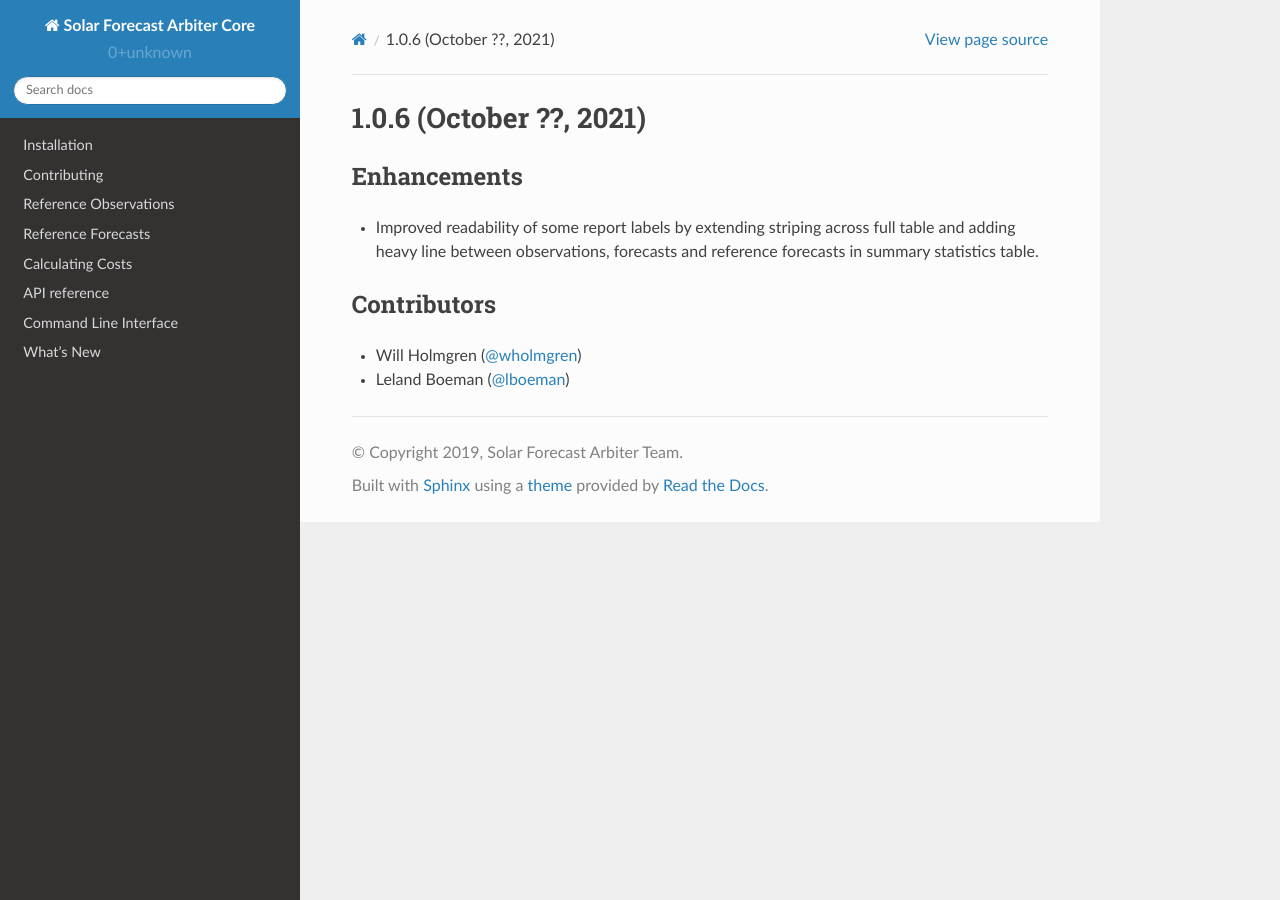
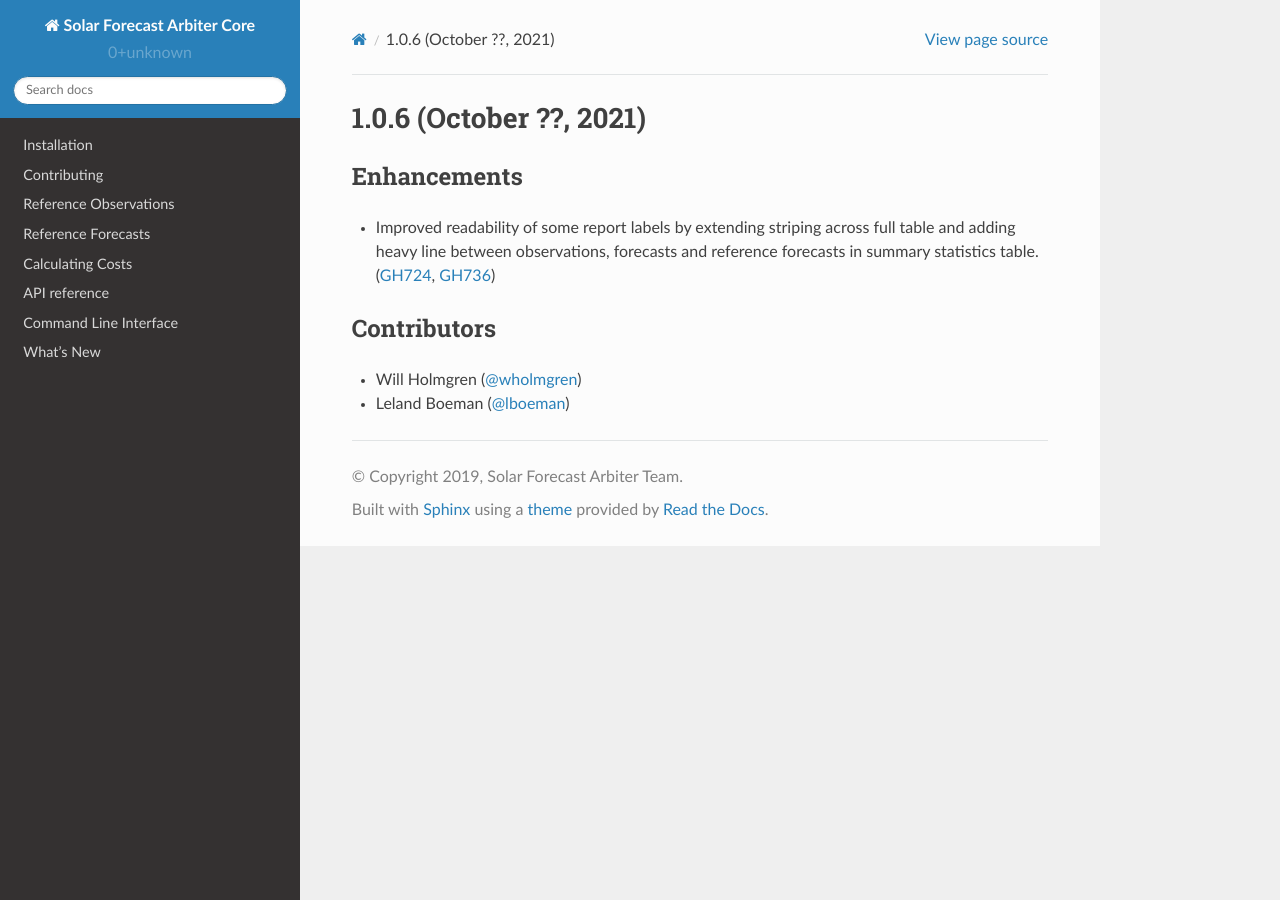
Before and after one commit to SolarArbiter/solarforecastarbiter-core, a Sphinx documentation site: the page built from docs/source/whatsnew/1.0.6.rst, in a window 1280 px wide. Built offline with Sphinx 7.4.7 and the Read the Docs theme 2.0.0, drawn with Linux system fonts in a browser that asks for light colours; part of the change alters nothing that is shown.

```diff
--- a/docs/source/whatsnew/1.0.6.rst
+++ b/docs/source/whatsnew/1.0.6.rst
@@ -1,4 +1,4 @@
-.. _whatsnew_105:
+.. _whatsnew_106:
 
 .. py:currentmodule:: solarforecastarbiter
 
@@ -10,7 +10,7 @@ Enhancements
 ~~~~~~~~~~~~
 * Improved readability of some report labels by extending striping across
   full table and adding heavy line between observations, forecasts and
-  reference forecasts in summary statistics table.
+  reference forecasts in summary statistics table. (:issue:`724`, :pull:`736`)
 
 Contributors
 ~~~~~~~~~~~~
```
